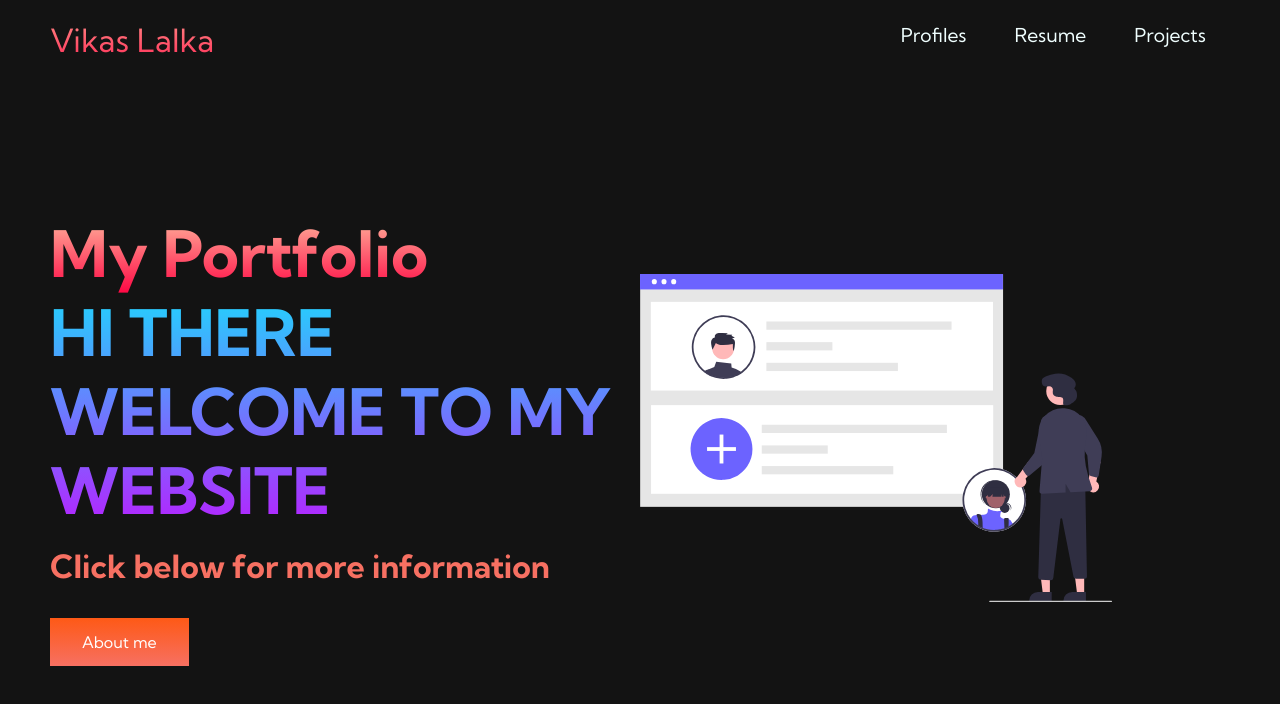
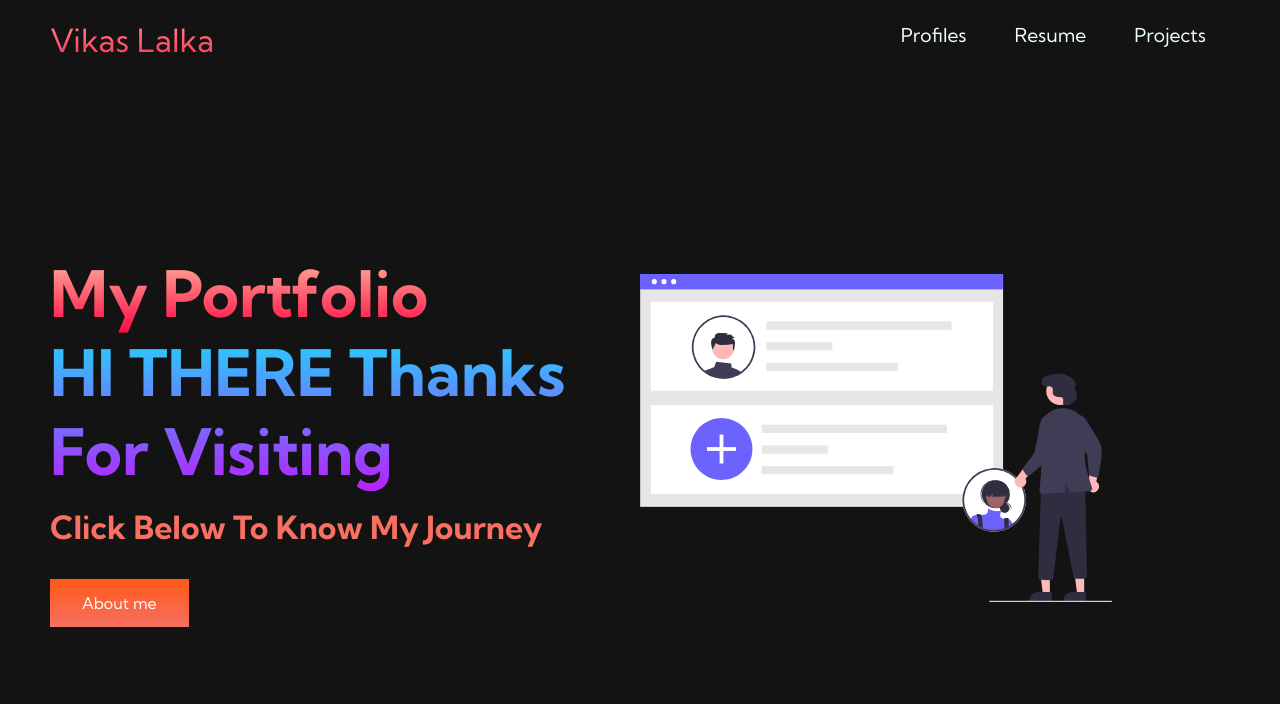
Before and after one commit to vikaslalka/Portfolio, a plain HTML site: page index.html in a window 1280 px wide. Drawn offline with Linux system fonts and the light colour scheme.

Commit message:
Update index.html

```diff
--- a/index.html
+++ b/index.html
@@ -46,8 +46,8 @@
     <div class="main__container">
         <div class="main__content">
             <h1>My Portfolio</h1>
-            <h2>HI THERE WELCOME TO MY WEBSITE</h2>
-            <p>Click below for more information</p>
+            <h2>HI THERE Thanks For Visiting</h2>
+            <p>Click Below To Know My Journey</p>
             <button class="main__btn"><a href="aboutme.html">About me</a> </button>
         </div>
         <div class="main__img--container">
```
